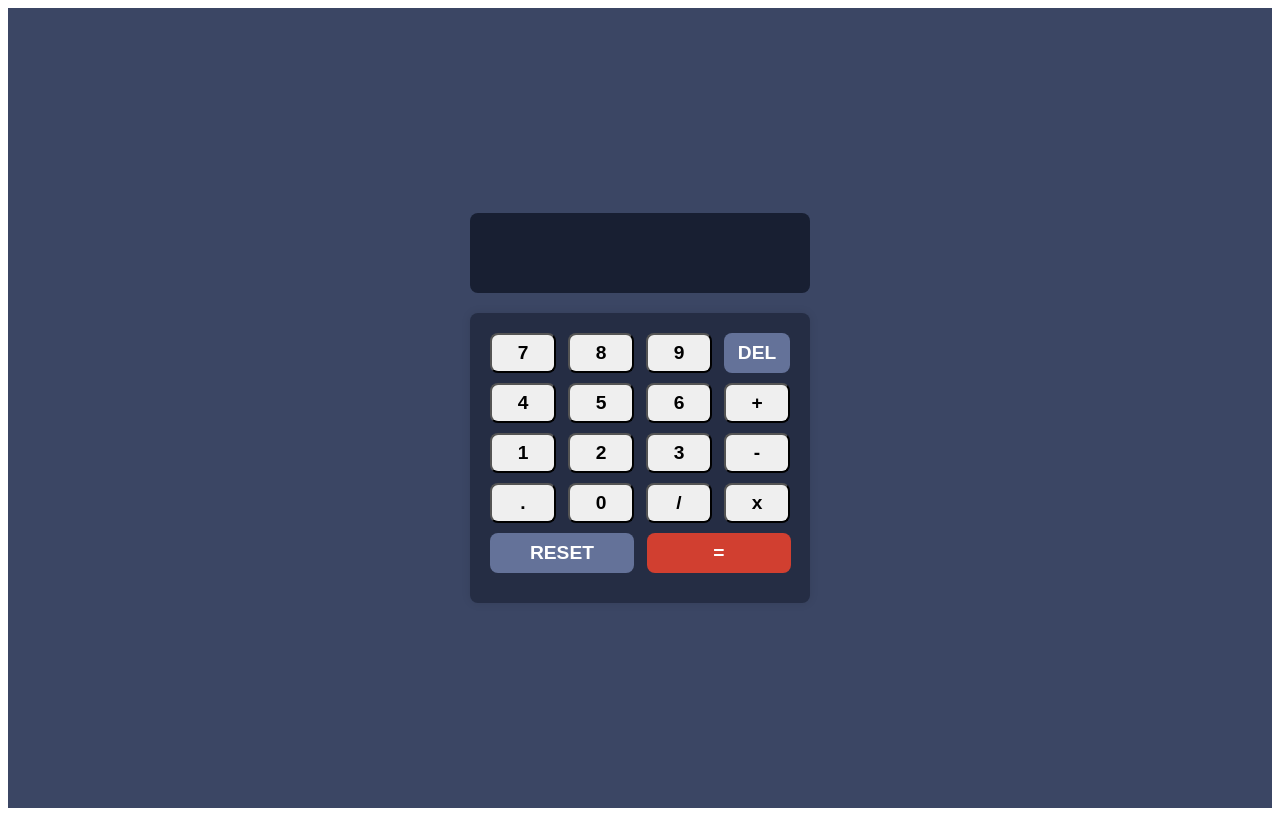
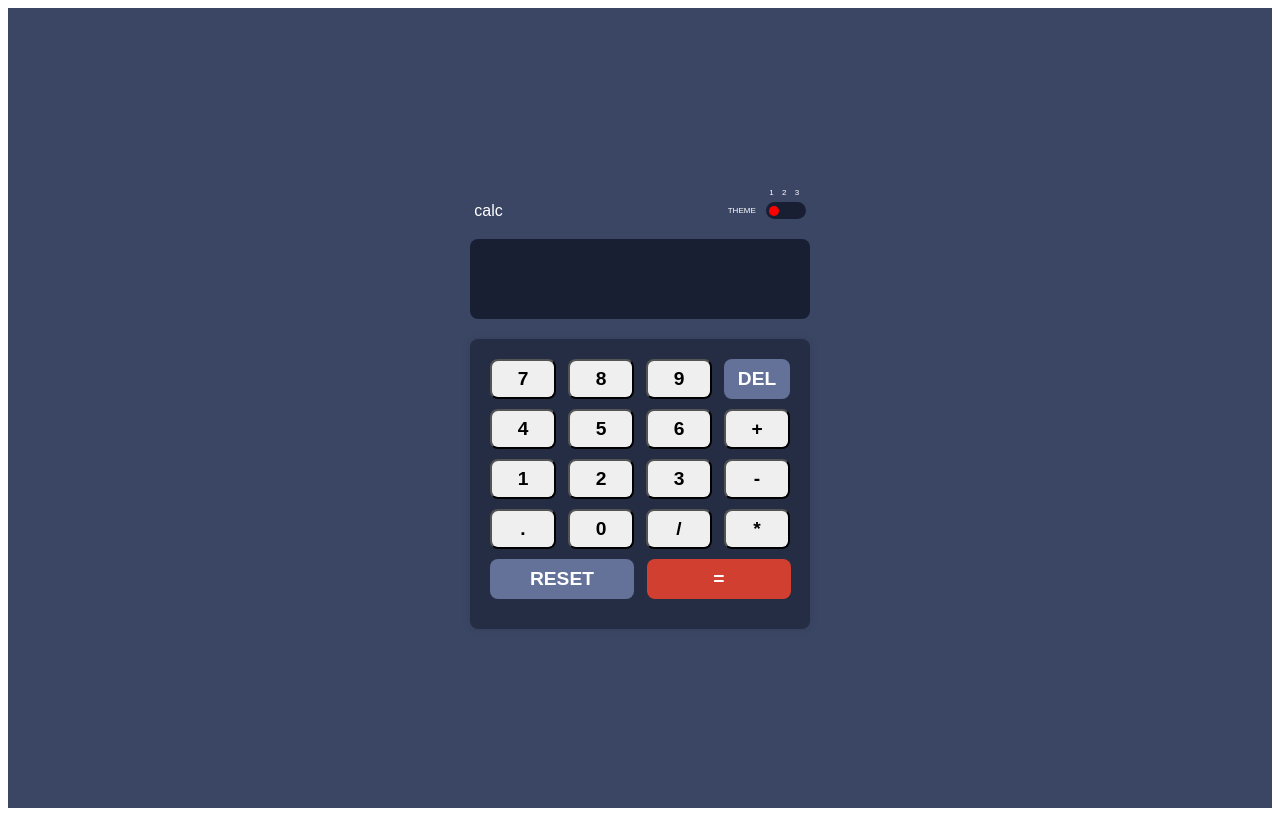
Before and after one commit to WahaajTauqir/Assign1_Calculator, an Angular app: page / in a window 1280 px wide. Built offline with nearby package versions, Linux system fonts and the light colour scheme.

Commit message:
UI Updated.

```diff
--- a/src/app/app.component.css
+++ b/src/app/app.component.css
@@ -21,6 +21,7 @@ html, body {
 }
 
 .display input {
+  text-align: right;
   width: 100%;
   height: 60px;
   font-size: 2rem;
@@ -39,6 +40,70 @@ html, body {
   box-shadow: 0 0 10px rgba(0, 0, 0, 0.1);
   background-color: #252D44;
 }
+
+.top {
+  display: flex;
+  justify-content: space-between;
+  align-items: center;
+  margin-bottom: 20px;
+}
+
+.top-calc {
+  color: white;
+  font-family: "Arial", sans-serif;
+  font-size: 1rem;
+  margin-right: 10px;
+  margin-bottom: -15px;
+}
+
+.top-theme{
+  color: white;
+  font-family: "Arial", serif;
+  font-size: 0.5rem;
+  margin-right: 10px;
+  margin-bottom: -15px;
+  padding-left: 215px;
+}
+
+.capsule-container {
+  display: flex;
+  flex-direction: column;
+  align-items: center;
+}
+
+.numbers {
+  color: white;
+  font-family: "Arial", sans-serif;
+  font-size: 0.5rem;
+  margin-bottom: 5px;
+  letter-spacing: 3px;
+}
+
+
+.capsule {
+  width: 40px;
+  height: 17px;
+  background-color: #181F32;
+  border-radius: 10px;
+  position: relative;
+  display: flex;
+  align-items: center;
+  justify-content: center;
+}
+
+.red-sphere {
+  width: 10px;
+  height: 10px;
+  background-color: red;
+  border-radius: 50%;
+  position: absolute;
+  left: 3px;
+  top: 55%;
+  transform: translateY(-50%);
+}
+
+
+
 
 .buttons .row {
   display: flex;
--- a/src/app/app.component.html
+++ b/src/app/app.component.html
@@ -1,9 +1,23 @@
 <div class="body">
+
+  <div class="top">
+    <span class="top-calc">calc</span>
+    <span class="top-theme">THEME</span>
+    <div class="capsule-container">
+      <span class="numbers">1 2 3</span>
+      <div class="capsule">
+        <div class="red-sphere"></div>
+      </div>
+    </div>
+  </div>
+
+
   <div class="display">
     <form [formGroup]="inputStr">
       <input type="text" formControlName="display" readonly>
     </form>
   </div>
+
   <div class="container">
     <div class="buttons">
       <div class="row">
@@ -28,7 +42,7 @@
         <button (click)="buttonClick($event)" class="btn">.</button>
         <button (click)="buttonClick($event)" class="btn">0</button>
         <button (click)="buttonClick($event)" class="btn">/</button>
-        <button (click)="buttonClick($event)" class="btn">x</button>
+        <button (click)="buttonClick($event)" class="btn">*</button>
       </div>
       <div class="bottomRow">
         <button (click)="clear()" class="btn reset-btn">RESET</button>
@@ -36,4 +50,5 @@
       </div>
     </div>
   </div>
+
 </div>
```
